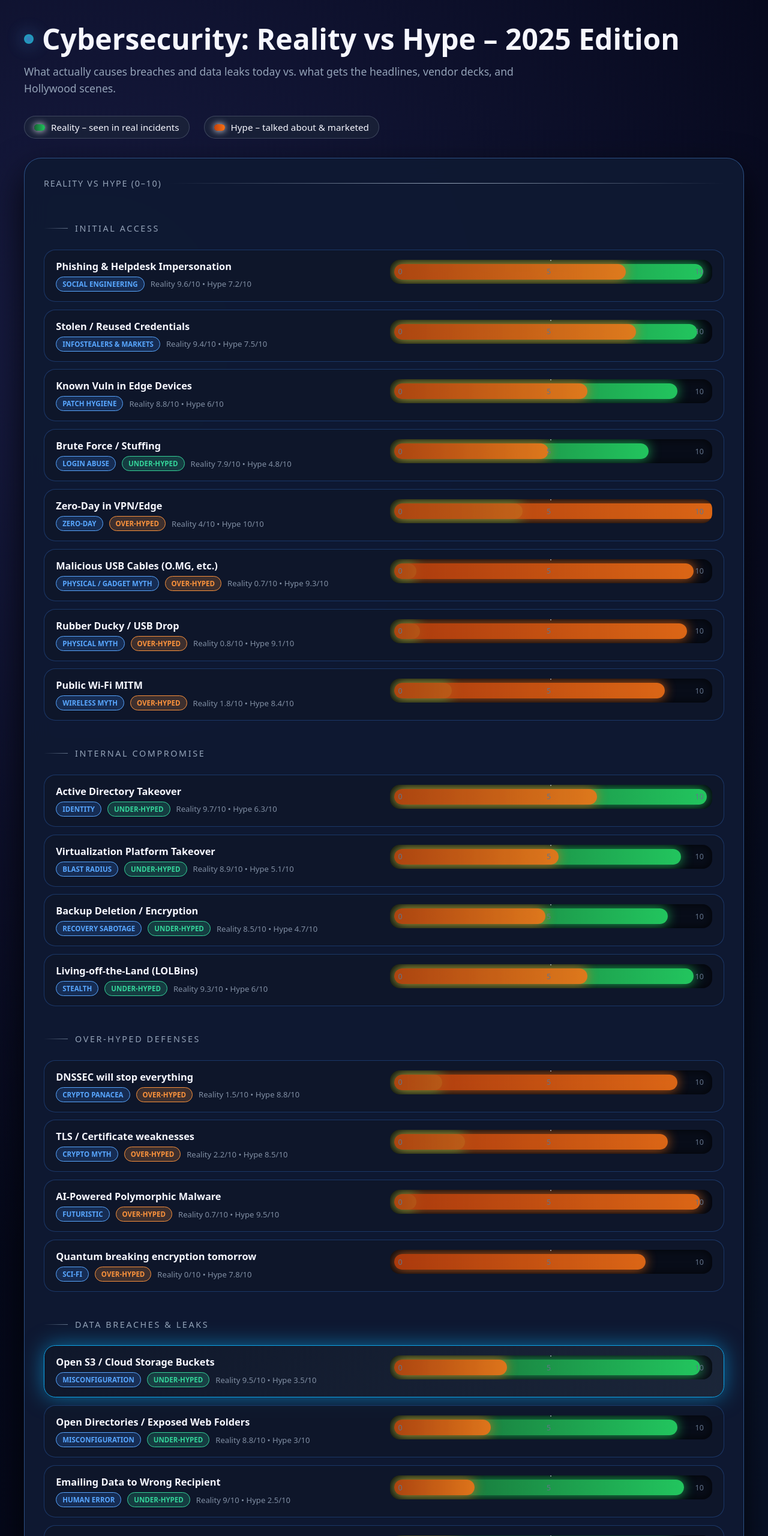
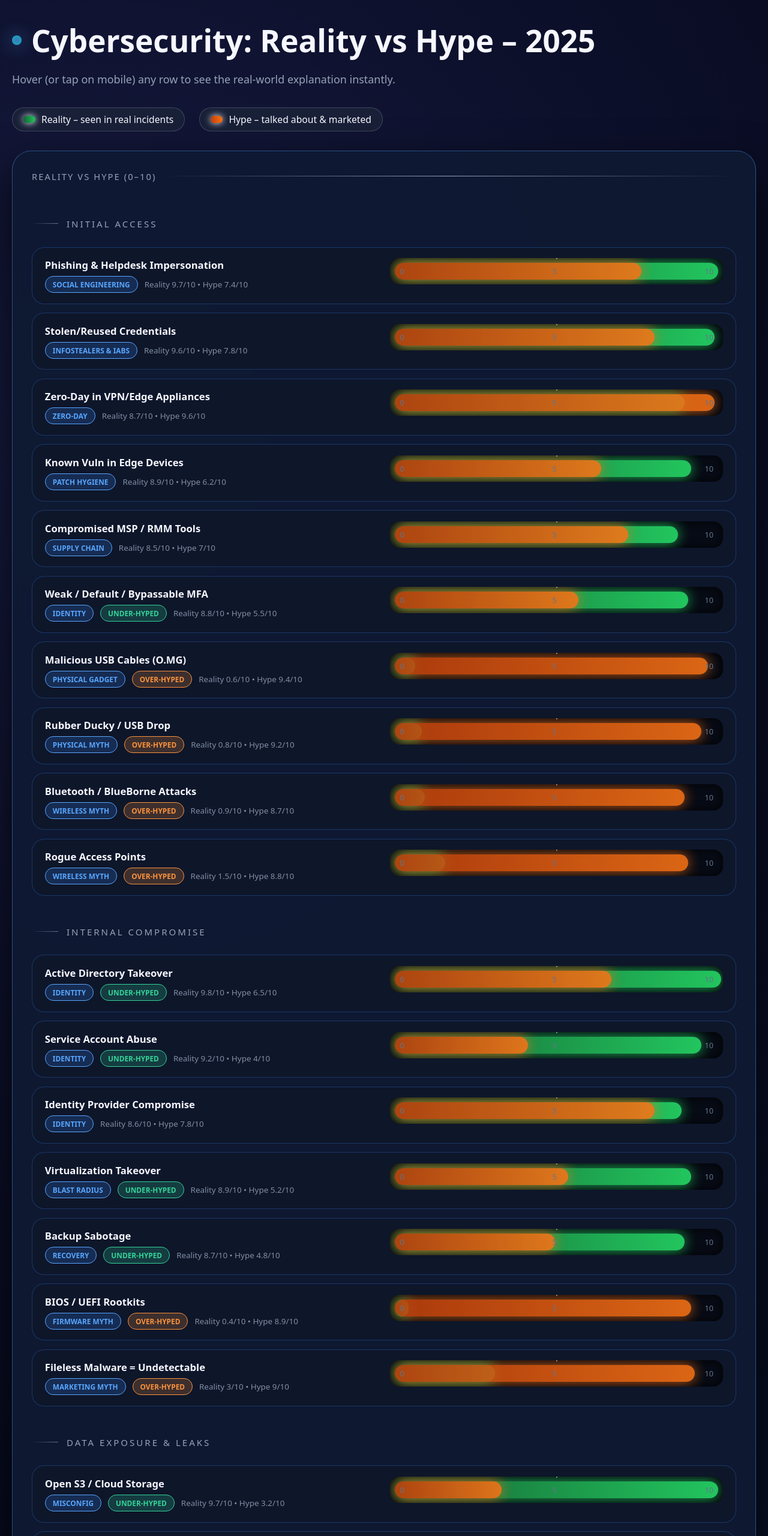
Before and after one commit to mr-r3b00t/history-of-cyber-hype, a plain HTML site: page cyber-reality-vs-hype.html in a window 1280 px wide. Shown: the top 2560 px of the page at 60% size. Drawn offline with Linux system fonts and the light colour scheme.

Commit message:
Update cyber-reality-vs-hype.html

```diff
--- a/cyber-reality-vs-hype.html
+++ b/cyber-reality-vs-hype.html
@@ -2,121 +2,95 @@
 <html lang="en">
 <head>
   <meta charset="UTF-8" />
-  <title>Cybersecurity: Reality vs Hype (2025 Edition) DEMO</title>
+  <title>Cybersecurity: Reality vs Hype – 2025</title>
   <meta name="viewport" content="width=device-width, initial-scale=1.0" />
   <style>
     :root {
-      --bg: #050713;
-      --card: rgba(15, 25, 50, 0.96);
-      --border: rgba(88, 166, 255, 0.4);
-      --accent: #58a6ff;
-      --text: #f6f7ff;
-      --muted: #94a3b8;
-      --reality: #22c55e;
-      --hype: #f97316;
+      --bg: #050713; --card: rgba(15,25,50,0.96); --border: rgba(88,166,255,0.4);
+      --accent: #58a6ff; --text: #f6f7ff; --muted: #94a3b8;
+      --reality: #22c55e; --hype: #f97316;
     }
     * { margin:0; padding:0; box-sizing:border-box; }
     body {
-      font-family: system-ui, -apple-system, BlinkMacSystemFont, "Segoe UI", sans-serif;
+      font-family: system-ui, -apple-system, "Segoe UI", sans-serif;
       background: radial-gradient(circle at 10% 20%, #171b41 0%, transparent 60%),
                   radial-gradient(circle at 90% 80%, #09142b 0%, transparent 55%),
                   #040617;
-      color: var(--text);
-      min-height: 100vh;
-      padding: 2rem 1rem;
-      display: grid;
-      place-items: center;
+      color: var(--text); min-height: 100vh; padding: 2rem 1rem;
+      display: grid; place-items: center;
     }
-    .app { width: 100%; max-width: 1200px; }
-    h1 {
-      font-size: clamp(2.2rem, 5vw, 3rem);
-      font-weight: 700;
-      display: flex;
-      align-items: center;
-      gap: 14px;
-      margin-bottom: 0.5rem;
-    }
-    .glow {
-      width: 16px; height: 16px; border-radius: 50%;
-      background: radial-gradient(circle, #58a6ff, #0affff);
-      box-shadow: 0 0 30px #58a6ff;
-      animation: pulse 4s infinite;
-    }
-    @keyframes pulse { 50% { opacity: 0.6; } }
-    .subtitle { font-size: 1.1rem; color: var(--muted); max-width: 900px; line-height: 1.6; margin-bottom: 2rem; }
-    .legend { display: flex; gap: 1.5rem; flex-wrap: wrap; margin-bottom: 2rem; font-size: 0.95rem; }
-    .legend-item { display: flex; align-items: center; gap: 10px; padding: 8px 16px; background: rgba(30,41,59,0.6); border-radius: 2rem; border: 1px solid rgba(148,163,184,0.3); }
-    .swatch { width: 18px; height: 11px; border-radius: 1rem; box-shadow: 0 0 12px currentColor; }
-    .swatch-r { background: linear-gradient(90deg, #166534, var(--reality)); }
-    .swatch-h { background: linear-gradient(90deg, #c2410c, var(--hype)); }
+    .app { max-width: 1240px; width: 100%; }
+    h1 { font-size: clamp(2.3rem,5vw,3.2rem); font-weight: 700; display:flex; align-items:center; gap:16px; margin-bottom:0.5rem; }
+    .glow { width:16px; height:16px; border-radius:50%; background:radial-gradient(circle,#58a6ff,#0affff); box-shadow:0 0 30px #58a6ff; animation:pulse 4s infinite; }
+    @keyframes pulse { 50% { opacity:0.6; } }
+    .subtitle { font-size:1.12rem; color:var(--muted); line-height:1.6; max-width:960px; margin:1rem 0 2rem; }
+    .legend { display:flex; gap:1.5rem; flex-wrap:wrap; margin-bottom:2rem; font-size:0.98rem; }
+    .legend-item { display:flex; align-items:center; gap:10px; padding:8px 18px; background:rgba(30,41,59,0.6); border-radius:2rem; border:1px solid rgba(148,163,184,0.3); }
+    .swatch { width:20px; height:12px; border-radius:1rem; box-shadow:0 0 12px currentColor; }
+    .swatch-r { background:linear-gradient(90deg,#166534,var(--reality)); }
+    .swatch-h { background:linear-gradient(90deg,#c2410c,var(--hype)); }
 
-    .chart {
-      background: var(--card);
-      border: 1px solid var(--border);
-      border-radius: 1.8rem;
-      padding: 2rem;
-      backdrop-filter: blur(20px);
-      box-shadow: 0 25px 60px rgba(0,0,0,0.8);
-    }
-    .chart-header { font-size: 0.9rem; text-transform: uppercase; letter-spacing: 0.12em; color: var(--muted); display: flex; align-items: center; gap: 12px; margin-bottom: 1.5rem; }
-    .line { flex: 1; height: 1px; background: linear-gradient(90deg, transparent, var(--muted), transparent); }
+    .chart { background:var(--card); border:1px solid var(--border); border-radius:2rem; padding:2rem; backdrop-filter:blur(20px); box-shadow:0 30px 70px rgba(0,0,0,0.8); }
+    .chart-header { font-size:0.92rem; text-transform:uppercase; letter-spacing:0.14em; color:var(--muted); display:flex; align-items:center; gap:12px; margin-bottom:1.5rem; }
+    .line { flex:1; height:1px; background:linear-gradient(90deg,transparent,var(--muted),transparent); }
 
-    #chartMain { display: grid; gap: 0.8rem; }
-    .group-title {
-      margin: 2rem 0 0.8rem;
-      font-size: 0.9rem;
-      text-transform: uppercase;
-      letter-spacing: 0.18em;
-      color: #94a3b8;
-      display: flex;
-      align-items: center;
-      gap: 12px;
-    }
-    .group-title::before { content: ""; width: 40px; height: 1px; background: linear-gradient(90deg, transparent, #64748b); }
+    #chartMain { display:grid; gap:0.9rem; position:relative; }
+    .group-title { margin:2.2rem 0 0.9rem; font-size:0.94rem; text-transform:uppercase; letter-spacing:0.2em; color:#94a3b8; display:flex; align-items:center; gap:14px; }
+    .group-title::before { content:""; width:44px; height:1px; background:linear-gradient(90deg,transparent,#64748b); }
 
     .row {
-      display: grid;
-      grid-template-columns: minmax(300px, 1fr) 1fr;
-      gap: 1.2rem;
+      display:grid; grid-template-columns:minmax(320px,1fr) 1fr; gap:1.3rem; padding:1.1rem 1.3rem;
+      border-radius:1.3rem; background:rgba(15,23,42,0.85); border:1px solid rgba(59,130,246,0.3);
+      cursor:pointer; transition:all 0.3s ease; position:relative;
+    }
+    .row:hover { border-color:#58a6ff; background:rgba(30,41,59,0.75); transform:translateY(-4px); box-shadow:0 18px 50px rgba(0,0,0,0.7); }
+    .row.active { border-color:#0ea5e9; background:linear-gradient(135deg,rgba(15,23,42,0.95),rgba(30,41,59,0.85)); box-shadow:0 0 40px rgba(14,165,233,0.7); }
+
+    .label { display:flex; flex-direction:column; gap:7px; }
+    .name { font-weight:600; font-size:1.04rem; }
+    .meta { display:flex; flex-wrap:wrap; gap:11px; font-size:0.84rem; color:var(--muted); align-items:center; }
+    .badge { padding:5px 12px; border-radius:2rem; font-size:0.74rem; font-weight:600; text-transform:uppercase; }
+    .type { background:rgba(59,130,246,0.2); border:1px solid #58a6ff; color:#58a6ff; }
+    .over { background:rgba(251,146,60,0.2); border:1px solid #fb923c; color:#fb923c; }
+    .under { background:rgba(52,211,153,0.2); border:1px solid #34d399; color:#34d399; }
+
+    .bars { position:relative; height:44px; background:rgba(0,0,0,0.5); border-radius:1rem; overflow:hidden; box-shadow:inset 0 0 15px rgba(0,0,0,0.8); }
+    .bar { position:absolute; top:8px; bottom:8px; left:8px; border-radius:1rem; transition:width 0.7s cubic-bezier(0.22,0.82,0.25,1); }
+    .reality { background:linear-gradient(90deg,#166534,var(--reality)); box-shadow:0 0 22px rgba(34,197,94,0.9); }
+    .hype { background:linear-gradient(90deg,#c2410c,var(--hype)); box-shadow:0 0 22px rgba(249,115,22,0.9); opacity:0.88; }
+    .axis { position:absolute; inset:0 16px; display:flex; justify-content:space-between; align-items:center; font-size:0.8rem; color:#64748b; pointer-events:none; }
+    .tick:last-child::before { content:""; position:absolute; top:-14px; left:50%; width:1px; height:16px; background:#e2e8f0; transform:translateX(-50%); }
+
+    /* Floating tooltip on hover */
+    .tooltip {
+      position: absolute;
+      background: rgba(15,23,42,0.98);
+      border: 1px solid rgba(88,166,255,0.6);
+      border-radius: 1rem;
       padding: 1rem 1.2rem;
-      border-radius: 1.2rem;
-      background: rgba(15,23,42,0.8);
-      border: 1px solid rgba(59,130,246,0.3);
-      cursor: pointer;
-      transition: all 0.3s ease;
+      max-width: 420px;
+      z-index: 100;
+      backdrop-filter: blur(16px);
+      box-shadow: 0 20px 50px rgba(0,0,0,0.8);
+      opacity: 0;
+      pointer-events: none;
+      transition: opacity 0.25s ease, transform 0.25s ease;
+      transform: translateY(10px);
     }
-    .row:hover { border-color: #58a6ff; background: rgba(30,41,59,0.7); transform: translateY(-3px); box-shadow: 0 15px40pxrgba(0,0,0,0.6); }
-    .row.active { border-color: #0ea5e9; background: linear-gradient(135deg,rgba(15,23,42,0.95),rgba(30,41,59,0.8)); box-shadow: 0 0 35px rgba(14,165,233,0.6); }
+    .tooltip.visible { opacity:1; transform:translateY(0); pointer-events:auto; }
+    .tooltip-title { font-weight:600; font-size:1rem; margin-bottom:0.4rem; color:var(--accent); }
+    .tooltip-body { font-size:0.92rem; line-height:1.5; color:var(--text); }
+    .tooltip-pills { display:flex; gap:0.8rem; margin-top:0.8rem; flex-wrap:wrap; }
+    .tooltip-pill { padding:5px 10px; background:rgba(30,41,59,0.9); border:1px solid rgba(148,163,184,0.4); border-radius:2rem; font-size:0.82rem; }
 
-    .label { display: flex; flex-direction: column; gap: 6px; }
-    .name { font-weight: 600; font-size: 1.02rem; }
-    .meta { display: flex; flex-wrap: wrap; gap: 10px; font-size: 0.82rem; color: var(--muted); align-items: center; }
-    .badge { padding: 4px 10px; border-radius: 2rem; font-size: 0.72rem; font-weight: 600; text-transform: uppercase; }
-    .type { background: rgba(59,130,246,0.2); border: 1px solid #58a6ff; color: #58a6ff; }
-    .over { background: rgba(251,146,60,0.2); border: 1px solid #fb923c; color: #fb923c; }
-    .under { background: rgba(52,211,153,0.2); border: 1px solid #34d399; color: #34d399; }
-
-    .bars { position: relative; height: 40px; background: rgba(0,0,0,0.4); border-radius: 1rem; overflow: hidden; box-shadow: inset 0 0 15px rgba(0,0,0,0.7); }
-    .bar { position: absolute; top: 7px; bottom: 7px; left: 7px; border-radius: 1rem; transition: width 0.7s cubic-bezier(0.22,0.82,0.25,1); }
-    .reality { background: linear-gradient(90deg, #166534, var(--reality)); box-shadow: 0 0 20px rgba(34,197,94,0.9); }
-    .hype { background: linear-gradient(90deg, #c2410c, var(--hype)); box-shadow: 0 0 20px rgba(249,115,22,0.9); opacity: 0.88; }
-    .axis { position: absolute; inset: 0 14px; display: flex; justify-content: space-between; align-items: center; font-size: 0.78rem; color:#64748b; pointer-events:none; }
-    .tick:last-child::before { content:""; position:absolute; top:-12px; left:50%; width:1px; height:14px; background:#e2e8f0; transform:translateX(-50%); }
-
-    .footer { padding-top: 1.5rem; border-top: 1px solid rgba(59,130,246,0.5); }
-    .f-title { font-size: 0.92rem; text-transform: uppercase; letter-spacing: 0.1em; color: #94a3b8; margin-bottom: 0.5rem; }
-    .f-body { line-height: 1.55; margin-bottom: 1rem; }
-    .pills { display: flex; flex-wrap: wrap; gap: 1rem; }
-    .pill { padding: 8px 14px; background: rgba(30,41,59,0.8); border: 1px solid rgba(148,163,184,0.5); border-radius: 2rem; font-size: 0.88rem; }
-
-    @media (max-width: 860px) { .row { grid-template-columns: 1fr; } }
+    @media (max-width:880px) { .row { grid-template-columns:1fr; } .tooltip { max-width:90%; } }
   </style>
 </head>
 <body>
   <div class="app">
-    <h1><div class="glow"></div>Cybersecurity: Reality vs Hype – 2025 Edition</h1>
+    <h1><div class="glow"></div>Cybersecurity: Reality vs Hype – 2025</h1>
     <p class="subtitle">
-      What actually causes breaches and data leaks today vs. what gets the headlines, vendor decks, and Hollywood scenes.
+      Hover (or tap on mobile) any row to see the real-world explanation instantly.
     </p>
     <div class="legend">
       <div class="legend-item"><div class="swatch swatch-r"></div>Reality – seen in real incidents</div>
@@ -126,48 +100,52 @@
     <div class="chart">
       <div class="chart-header">Reality vs Hype (0–10)<div class="line"></div></div>
       <div id="chartMain"></div>
+    </div>
 
-      <div class="footer" id="detailPanel">
-        <div class="f-title">Hover or tap any row →</div>
-        <div class="f-body">Discover the real drivers of breaches… and the myths we love to sell.</div>
-      </div>
-    </div>
+    <!-- Floating tooltip -->
+    <div id="tooltip" class="tooltip"></div>
   </div>
 
   <script>
     const data = [
-      // === Initial Access ===
-      { g:"Initial Access", n:"Phishing & Helpdesk Impersonation", t:"Social Engineering", r:9.6, h:7.2, note:"Still the #1 way ransomware and BEC start. Fake MFA prompts and callback phishing are relentless." },
-      { g:"Initial Access", n:"Stolen / Reused Credentials", t:"Infostealers & Markets", r:9.4, h:7.5, note:"Billions of creds from stealer logs fuel VPN, O365, RDP access every day." },
-      { g:"Initial Access", n:"Known Vuln in Edge Devices", t:"Patch Hygiene", r:8.8, h:6.0, note:"ProxyShell, CitrixBleed, old FortiGate bugs — attackers live on unpatched edge gear." },
-      { g:"Initial Access", n:"Brute Force / Stuffing", t:"Login Abuse", r:7.9, h:4.8, note:"RDP and VPN portals with weak/no MFA are sprayed 24/7." },
-      { g:"Initial Access", n:"Zero-Day in VPN/Edge", t:"Zero-Day", r:4.0, h:10, note:"Ivanti, Palo Alto, MoveIt — massive panic and marketing when they drop." },
-      { g:"Initial Access", n:"Malicious USB Cables (O.MG, etc.)", t:"Physical / Gadget Myth", r:0.7, h:9.3, note:"Cool at Black Hat/DEF CON. Almost never seen in real enterprise breaches." },
-      { g:"Initial Access", n:"Rubber Ducky / USB Drop", t:"Physical Myth", r:0.8, h:9.1, note:"Endlessly demoed. Real criminals don’t scatter $60 duckies in parking lots." },
-      { g:"Initial Access", n:"Public Wi-Fi MITM", t:"Wireless Myth", r:1.8, h:8.4, note:"Still in every corporate travel briefing. Almost never the start of a real breach." },
+      // Initial Access
+      { g:"Initial Access", n:"Phishing & Helpdesk Impersonation", t:"Social Engineering", r:9.7, h:7.4, note:"Still the #1 ransomware and BEC vector. MFA bombing and callback phishing everywhere." },
+      { g:"Initial Access", n:"Stolen/Reused Credentials", t:"Infostealers & IABs", r:9.6, h:7.8, note:"Initial Access Brokers sell valid corporate logins daily on Genesis, Russian Market, etc." },
+      { g:"Initial Access", n:"Zero-Day in VPN/Edge Appliances", t:"Zero-Day", r:8.7, h:9.6, note:"Ivanti, Palo Alto, Citrix Bleed, FortiGate SSL-VPN — a real and frequent high-impact vector." },
+      { g:"Initial Access", n:"Known Vuln in Edge Devices", t:"Patch Hygiene", r:8.9, h:6.2, note:"Attackers camp on unpatched VPNs, firewalls, and proxies for months/years." },
+      { g:"Initial Access", n:"Compromised MSP / RMM Tools", t:"Supply Chain", r:8.5, h:7.0, note:"Kaseya, ConnectWise, SolarWinds-style attacks give access to hundreds of customers." },
+      { g:"Initial Access", n:"Weak / Default / Bypassable MFA", t:"Identity", r:8.8, h:5.5, note:"SMS, push fatigue, MFA reuse across sites — attackers bypass MFA constantly." },
+      { g:"Initial Access", n:"Malicious USB Cables (O.MG)", t:"Physical Gadget", r:0.6, h:9.4, note:"Cool demo. Zero documented enterprise breaches from charging cable implants." },
+      { g:"Initial Access", n:"Rubber Ducky / USB Drop", t:"Physical Myth", r:0.8, h:9.2, note:"Real criminals don’t scatter $60 HID devices in parking lots." },
+      { g:"Initial Access", n:"Bluetooth / BlueBorne Attacks", t:"Wireless Myth", r:0.9, h:8.7, note:"2017 called — still not happening in the wild." },
+      { g:"Initial Access", n:"Rogue Access Points", t:"Wireless Myth", r:1.5, h:8.8, note:"Still taught in every cert class. Almost never the start of a real breach." },
 
-      // === Internal Compromise ===
-      { g:"Internal Compromise", n:"Active Directory Takeover", t:"Identity", r:9.7, h:6.3, note:"Golden tickets, DCSync, misconfigs — how most environments actually fall completely." },
-      { g:"Internal Compromise", n:"Virtualization Platform Takeover", t:"Blast Radius", r:8.9, h:5.1, note:"One compromised vCenter/ESXi = encrypt the entire data center." },
-      { g:"Internal Compromise", n:"Backup Deletion / Encryption", t:"Recovery Sabotage", r:8.5, h:4.7, note:"Now table-stakes for serious ransomware crews." },
-      { g:"Internal Compromise", n:"Living-off-the-Land (LOLBins)", t:"Stealth", r:9.3, h:6.0, note:"Attackers love built-in tools because they don’t trigger EDR." },
+      // Internal Compromise
+      { g:"Internal Compromise", n:"Active Directory Takeover", t:"Identity", r:9.8, h:6.5, note:"The crown jewels. Most ransomware ends with domain admin." },
+      { g:"Internal Compromise", n:"Service Account Abuse", t:"Identity", r:9.2, h:4.0, note:"Over-privileged, never-rotated service accounts are everywhere." },
+      { g:"Internal Compromise", n:"Identity Provider Compromise", t:"Identity", r:8.6, h:7.8, note:"Okta, Azure AD, PingFederate breaches give attackers the keys to the kingdom." },
+      { g:"Internal Compromise", n:"Virtualization Takeover", t:"Blast Radius", r:8.9, h:5.2, note:"One compromised vCenter/ESXi = game over for the data center." },
+      { g:"Internal Compromise", n:"Backup Sabotage", t:"Recovery", r:8.7, h:4.8, note:"Standard ransomware play since 2021." },
+      { g:"Internal Compromise", n:"BIOS / UEFI Rootkits", t:"Firmware Myth", r:0.4, h:8.9, note:"Nation-state only, almost never seen outside LoJax/MoonBounce." },
+      { g:"Internal Compromise", n:"Fileless Malware = Undetectable", t:"Marketing Myth", r:3.0, h:9.0, note:"LOLBins are fileless, yes — but very detectable with modern EDR." },
 
-      // === Over-hyped Defenses / Concepts ===
-      { g:"Over-hyped Defenses", n:"DNSSEC will stop everything", t:"Crypto Panacea", r:1.5, h:8.8, note:"Almost no real-world attacker is stopped by DNSSEC. Most breaches don’t even touch DNS." },
-      { g:"Over-hyped Defenses", n:"TLS / Certificate weaknesses", t:"Crypto Myth", r:2.2, h:8.5, note:"Man-in-the-middle of HTTPS is extremely rare in practice. Misconfig and stolen creds dominate." },
-      { g:"Over-hyped Defenses", n:"AI-Powered Polymorphic Malware", t:"Futuristic", r:0.7, h:9.5, note:"Every vendor sells “AI vs AI”. Real incidents: virtually zero." },
-      { g:"Over-hyped Defenses", n:"Quantum breaking encryption tomorrow", t:"Sci-Fi", r:0.0, h:7.8, note:"Harvest-now-decrypt-later is real, but large-scale breaks are decades away." },
+      // Data Exposure & Leaks
+      { g:"Data Exposure & Leaks", n:"Open S3 / Cloud Storage", t:"Misconfig", r:9.7, h:3.2, note:"Still the #1 cause of massive public data leaks every single year." },
+      { g:"Data Exposure & Leaks", n:"Exposed Git / .env / API Keys", t:"Misconfig", r:9.4, h:4.0, note:"GitHub leaks are a daily occurrence and fuel countless breaches." },
+      { g:"Data Exposure & Leaks", n:"Email to Wrong Recipient", t:"Human Error", r:9.1, h:2.2, note:"The most common way regulated data actually leaves organizations." },
+      { g:"Data Exposure & Leaks", n:"Incorrect Redaction", t:"Human Error", r:8.8, h:1.8, note:"Hidden layers, bad OCR, metadata — happens constantly in legal & healthcare." },
+      { g:"Data Exposure & Leaks", n:"Open Directories", t:"Misconfig", r:8.6, h:2.5, note:"Still leaking backups, customer DBs, HR files every week." },
 
-      // === Data Breaches & Leaks (the boring but dominant reality) ===
-      { g:"Data Breaches & Leaks", n:"Open S3 / Cloud Storage Buckets", t:"Misconfiguration", r:9.5, h:3.5, note:"The #1 cause of massive public data exposures year after year." },
-      { g:"Data Breaches & Leaks", n:"Open Directories / Exposed Web Folders", t:"Misconfiguration", r:8.8, h:3.0, note:"Still leaking health records, backups, HR files, customer DBs daily." },
-      { g:"Data Breaches & Leaks", n:"Emailing Data to Wrong Recipient", t:"Human Error", r:9.0, h:2.5, note:"The most common way regulated data actually walks out the door." },
-      { g:"Data Breaches & Leaks", n:"Incorrect Redaction (PDFs, Screenshots)", t:"Human Error", r:8.7, h:2.0, note:"Black bar didn’t cover the text, hidden layers, metadata — happens constantly in legal, healthcare, gov." }
+      // Over-hyped Defenses / Concepts
+      { g:"Over-hyped Defenses", n:"DNSSEC will stop attacks", t:"Crypto Myth", r:1.4, h:8.9, note:"Almost no real attacker is stopped by DNSSEC." },
+      { g:"Over-hyped Defenses", n:"TLS weaknesses as primary cause", t:"Crypto Myth", r:2.1, h:8.6, note:"MITM of HTTPS is extremely rare. Stolen creds dominate." },
+      { g:"Over-hyped Defenses", n:"Blockchain / Web3 for identity", t:"Future Myth", r:0.8, h:9.1, note:"Still zero mainstream enterprise adoption for identity." },
+      { g:"Over-hyped Defenses", n:"AI-Powered Polymorphic Malware", t:"Futuristic", r:0.7, h:9.6, note:"Vendors love “AI vs AI”. Real world: almost none." },
+      { g:"Over-hyped Defenses", n:"Quantum breaking encryption soon", t:"Sci-Fi", r:0.0, h:7.9, note:"Harvest-now-decrypt-later is real, but large-scale breaks are 15–30+ years away." }
     ];
 
     const chart = document.getElementById("chartMain");
-    const panel = document.getElementById("detailPanel");
-    let active = null;
+    const tooltip = document.getElementById("tooltip");
 
     function render() {
       const groups = [...new Set(data.map(i => i.g))];
@@ -205,21 +183,33 @@
             </div>
           `;
 
-          const activate = () => {
-            if (active) active.classList.remove("active");
-            row.classList.add("active");
-            active = row;
-            panel.innerHTML = `
-              <div class="f-title">${item.n}</div>
-              <div class="f-body">${item.note}</div>
-              <div class="pills">
-                <div class="pill"><strong>Reality:</strong> ${item.r}/10</div>
-                <div class="pill"><strong>Hype:</strong> ${item.h}/10</div>
-                <div class="pill"><strong>Gap:</strong> ${gap>0?'+' : ''}${gap} → ${gap>2?'Heavily over-hyped':gap<-2?'Dangerously under-hyped':'About right'}</div>
+          // Hover / tap handling
+          const show = (e) => {
+            const rect = row.getBoundingClientRect();
+            const tooltipX = rect.right + 16;
+            const tooltipY = rect.top + window.scrollY - 20;
+
+            tooltip.innerHTML = `
+              <div class="tooltip-title">${item.n}</div>
+              <div class="tooltip-body">${item.note}</div>
+              <div class="tooltip-pills">
+                <div class="tooltip-pill"><strong>Reality:</strong> ${item.r}/10</div>
+                <div class="tooltip-pill"><strong>Hype:</strong> ${item.h}/10</div>
+                <div class="tooltip-pill"><strong>Gap:</strong> ${gap>0?'+' : ''}${gap}</div>
               </div>
             `;
+            tooltip.style.left = tooltipX + "px";
+            tooltip.style.top = tooltipY + "px";
+            tooltip.classList.add("visible");
           };
-          row.onclick = row.onmouseenter = activate;
+
+          const hide = () => tooltip.classList.remove("visible");
+
+          row.addEventListener("mouseenter", show);
+          row.addEventListener("mousemove", show);
+          row.addEventListener("mouseleave", hide);
+          row.addEventListener("click", (e) => { show(e); e.stopPropagation(); });
+
           chart.appendChild(row);
         });
       });
@@ -227,22 +217,8 @@
 
     render();
 
-    // Default: highlight the king of misconfig
-    const defaultRow = document.querySelector('[data-name="Open S3 / Cloud Storage Buckets"]') || document.querySelector('.row');
-    if (defaultRow) {
-      const item = data.find(i => i.n === defaultRow.dataset.name);
-      defaultRow.classList.add("active");
-      active = defaultRow;
-      panel.innerHTML = `
-        <div class="f-title">${item.n}</div>
-        <div class="f-body">${item.note}</div>
-        <div class="pills">
-          <div class="pill"><strong>Reality:</strong> ${item.r}/10</div>
-          <div class="pill"><strong>Hype:</strong> ${item.h}/10</div>
-          <div class="pill"><strong>Gap:</strong> ${item.h-item.r} → Dangerously under-hyped</div>
-        </div>
-      `;
-    }
+    // Hide tooltip when clicking elsewhere
+    document.addEventListener("click", () => tooltip.classList.remove("visible"));
   </script>
 </body>
 </html>
```
